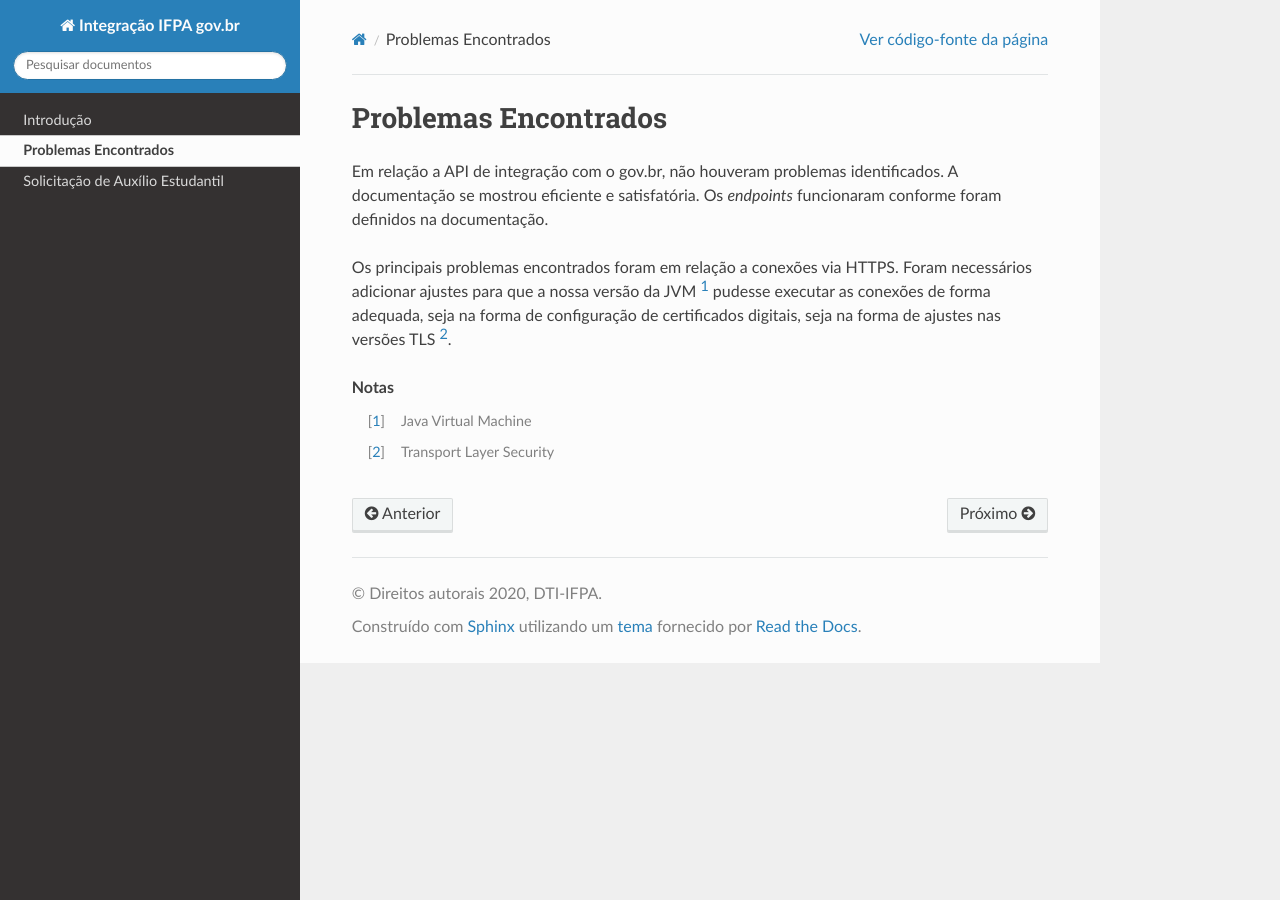
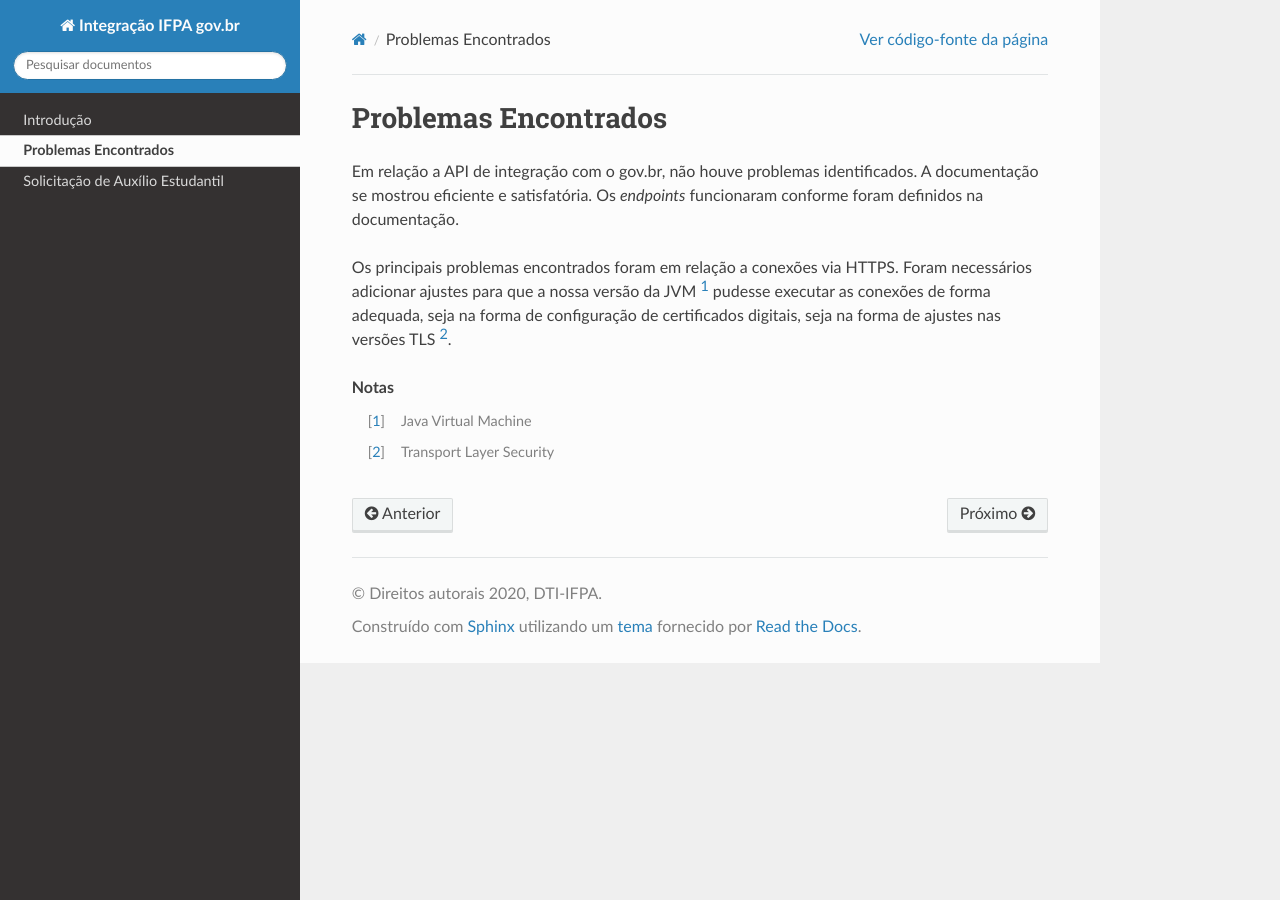
Before and after one commit to djangonauta/integracao-govbr, a Sphinx documentation site: the page built from docs/problems.rst, in a window 1280 px wide. Built offline with Sphinx 7.4.7 and the Read the Docs theme 2.0.0, drawn with Linux system fonts in a browser that asks for light colours.

```diff
--- a/docs/assistence.rst
+++ b/docs/assistence.rst
@@ -29,7 +29,7 @@ de acesso (CPF e senha), para efetuar seu login.
 
 
 Em seguida, o usuário é redirecionado novamente para o SIGAA IFPA. Nesse momento, a rotina de login executa o procedimento
-descrito na sessão :ref:`Casos de Uso <casos_de_uso>`.
+descrito na sessão :hoverxref:`Casos de Uso <casos_de_uso>`.
 
 Para solicitar auxílio estudantil, o usuário precisa preencher, ou ter preenchido, o formulário de adesão ao
 cadastro único. Após logar no sistema, o usuário deverá clicar no item de menu *Aderir ao Cadastro único* na aba *Auxílios*
--- a/docs/problems.rst
+++ b/docs/problems.rst
@@ -1,7 +1,7 @@
 Problemas Encontrados
 =====================
 
-Em relação a API de integração com o gov.br, não houveram problemas identificados. A documentação se mostrou eficiente
+Em relação a API de integração com o gov.br, não houve problemas identificados. A documentação se mostrou eficiente
 e satisfatória. Os *endpoints* funcionaram conforme foram definidos na documentação.
 
 Os principais problemas encontrados foram em relação a conexões via HTTPS. Foram necessários adicionar ajustes
```
